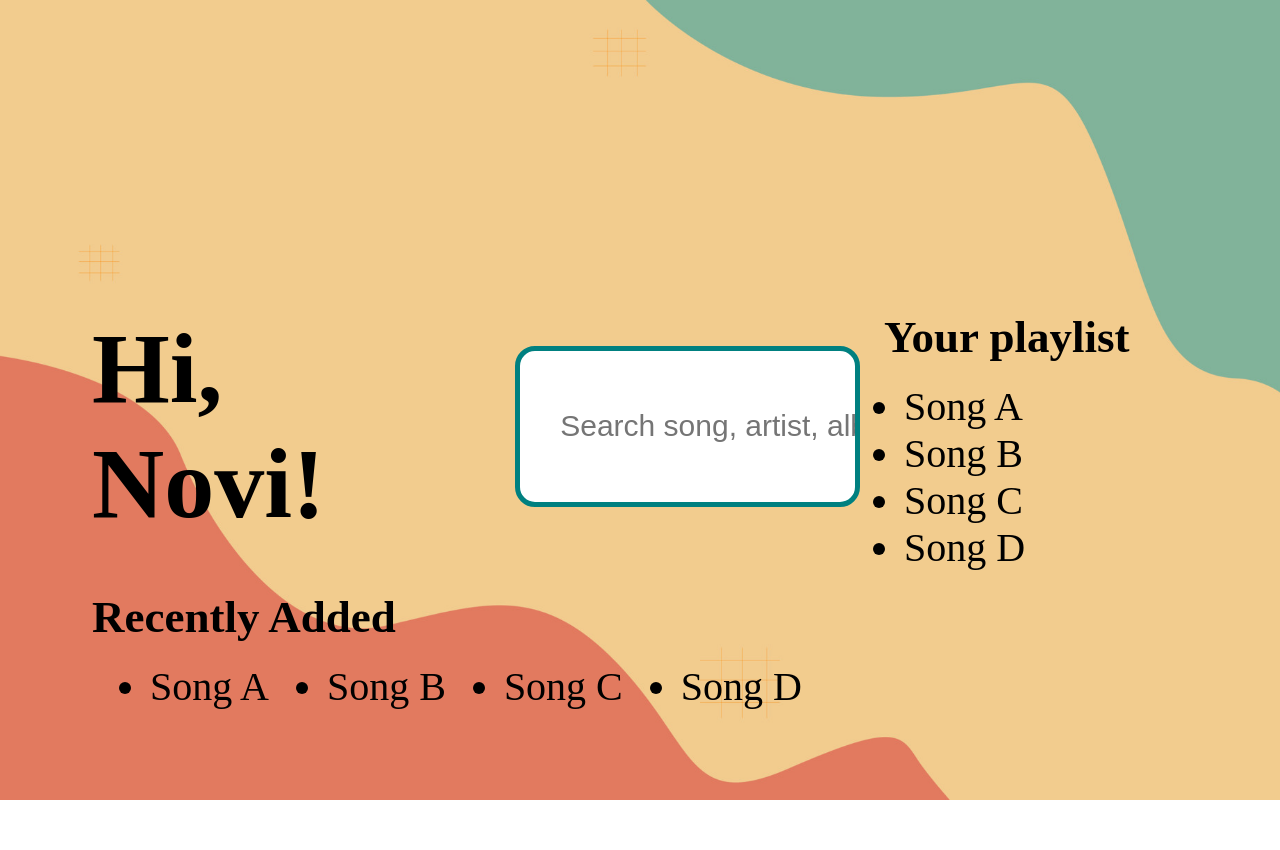
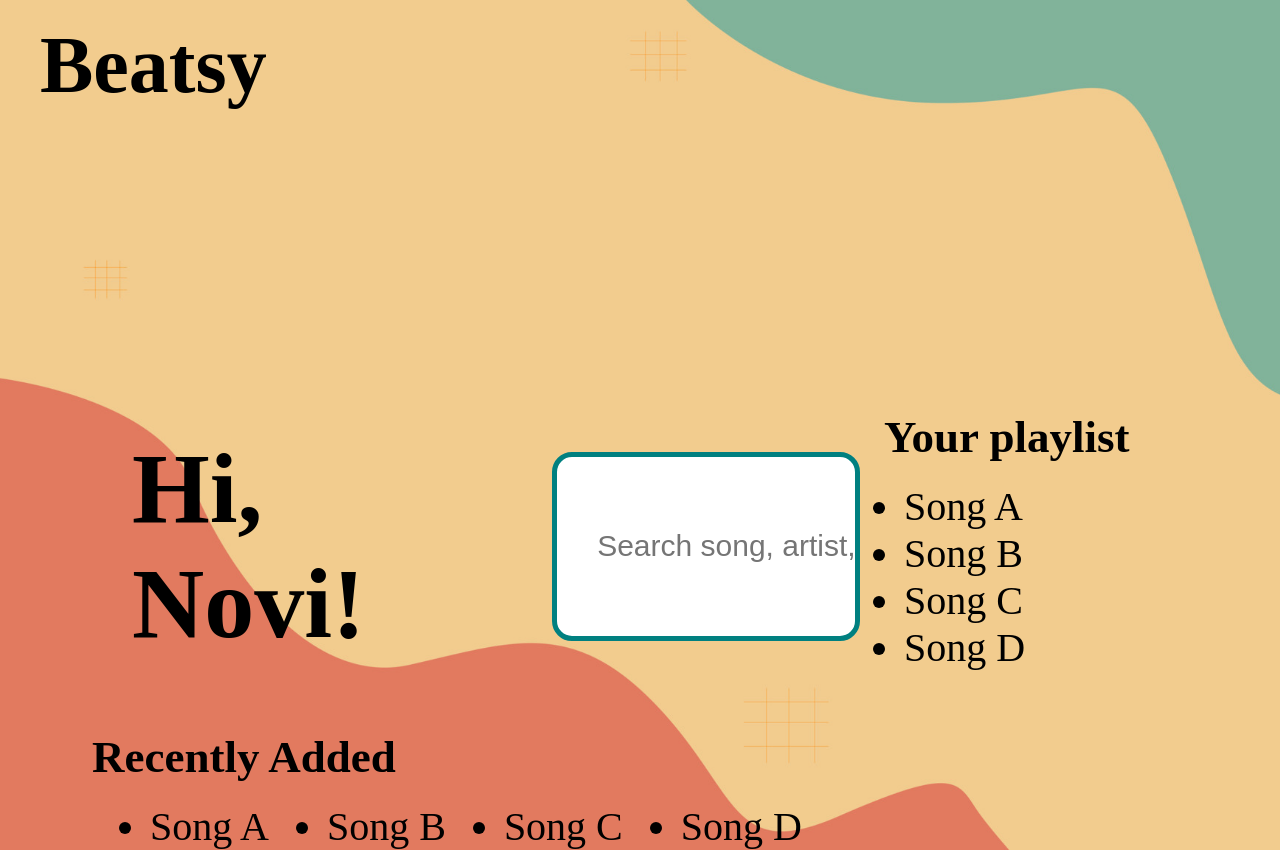
Before and after one commit to NovitaHamilton/beatsy_app, a plain HTML site: page index.html in a window 1280 px wide. Before the commit the page ends 800 px from the top, so only its background shows below. Drawn offline with Linux system fonts and the light colour scheme.

Commit message:
Add placeholder for app name

```diff
--- a/index.html
+++ b/index.html
@@ -8,7 +8,7 @@
   </head>
   <body>
     <header>
-      <img src="" />
+      <h1 class="app-name">Beatsy</h1>
     </header>
     <main>
       <section class="left-section">
--- a/style.css
+++ b/style.css
@@ -24,6 +24,11 @@ main {
   flex-direction: row;
   justify-content: space-around;
   margin: 30rem auto 0 auto;
+}
+
+h1 {
+  font-size: 8rem;
+  margin: 2rem 4rem;
 }
 
 .left-section {
```
